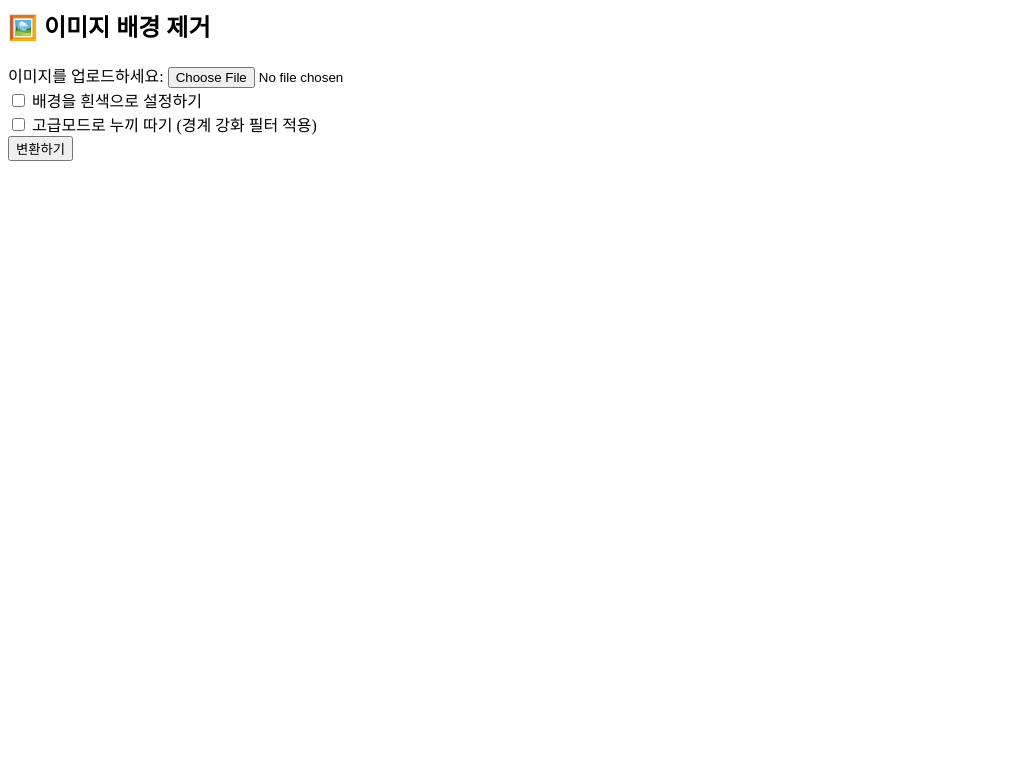
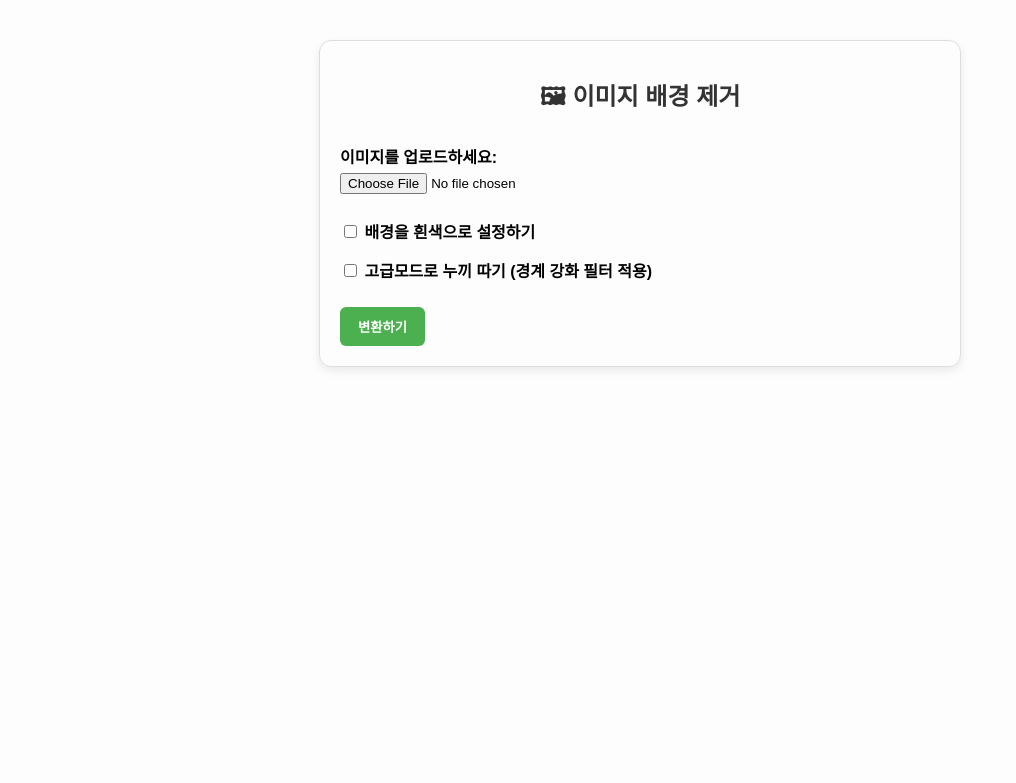
Before and after one commit to minhee0830/work_project, a Flask app: page /remove-bg in a window 1280 px wide. Shown: the top 783 px of the page, without its empty margins (0-1016 px from the left). Run offline with Flask 3, Linux system fonts and the light colour scheme.

Commit message:
누끼 고급기능 추가, ui 개선

```diff
--- a/app.py
+++ b/app.py
@@ -91,7 +91,7 @@ def image_resize():
                 resized_url = url_for('static', filename=f'resized_images/{out_name}')
     return render_template('image_resize.html', resized_url=resized_url, upscaled_url=upscaled_url)
 
-# 배경 제거 (고급 모드 선택 가능)
+
 @app.route('/remove-bg', methods=['GET', 'POST'])
 def remove_bg():
     removed_url = None
@@ -102,31 +102,37 @@ def remove_bg():
 
         if image:
             input_data = image.read()
-            if high_quality_option:
-                # 고급 모드: 1차 remove → 필터 → 2차 remove
-                original = Image.open(io.BytesIO(input_data)).convert("RGBA")
-                step1 = remove(original)
-                step1_image = Image.open(io.BytesIO(step1)).convert("RGBA")
-                step2 = step1_image.filter(ImageFilter.EDGE_ENHANCE)
-                step3 = remove(step2)
-                result_image = Image.open(io.BytesIO(step3)).convert("RGBA")
-            else:
-                # 기본 모드
-                result = remove(input_data)
-                result_image = Image.open(io.BytesIO(result)).convert("RGBA")
+            try:
+                if high_quality_option:
+                    # 고급 모드: 1차 remove → 필터 → 2차 remove
+                    original = Image.open(io.BytesIO(input_data)).convert("RGBA")
+                    step1 = remove(original)
+                    step1_image = Image.open(io.BytesIO(step1)).convert("RGBA")
+                    step2 = step1_image.filter(ImageFilter.EDGE_ENHANCE)
+                    buffered = io.BytesIO()
+                    step2.save(buffered, format="PNG")
+                    step2_bytes = buffered.getvalue()
+                    step3 = remove(step2_bytes)
+                    result_image = Image.open(io.BytesIO(step3)).convert("RGBA")
+                else:
+                    # 기본 모드
+                    result = remove(input_data)
+                    result_image = Image.open(io.BytesIO(result)).convert("RGBA")
 
-            if white_bg_option:
-                white_bg = Image.new("RGBA", result_image.size, (255, 255, 255, 255))
-                result_image = Image.alpha_composite(white_bg, result_image)
+                if white_bg_option:
+                    white_bg = Image.new("RGBA", result_image.size, (255, 255, 255, 255))
+                    result_image = Image.alpha_composite(white_bg, result_image)
 
-            filename = f"removed_{uuid.uuid4()}.png"
-            save_path = os.path.join("static/removed_bg", filename)
-            result_image.save(save_path)
-            removed_url = url_for('static', filename=f'removed_bg/{filename}')
+                filename = f"removed_{uuid.uuid4()}.png"
+                save_path = os.path.join("static/removed_bg", filename)
+                result_image.save(save_path)
+                removed_url = url_for('static', filename=f'removed_bg/{filename}')
+            except Exception as e:
+                print("고급모드 처리 중 오류 발생:", e)
 
     return render_template('remove_bg.html', removed_url=removed_url)
 
-# 이미지 포맷 변환
+
 @app.route('/convert-format', methods=['GET', 'POST'])
 def convert_format():
     converted_url = None
@@ -141,6 +147,7 @@ def convert_format():
             converted_url = url_for('static', filename=f'resized_images/{filename}')
     return render_template('convert_format.html', converted_url=converted_url)
 
+
 # 홈
 @app.route('/')
 def index():
--- a/templates/remove_bg.html
+++ b/templates/remove_bg.html
@@ -1,34 +1,80 @@
-<!-- templates/remove_bg.html -->
-<div class="container mt-4">
-    <h2>🖼️ 이미지 배경 제거</h2>
+<!DOCTYPE html>
+<html lang="ko">
+<head>
+    <meta charset="UTF-8">
+    <title>이미지 배경 제거</title>
+    <style>
+        body {
+            font-family: "Apple SD Gothic Neo", sans-serif;
+            max-width: 600px;
+            margin: 40px auto;
+            padding: 20px;
+            background-color: #fdfdfd;
+            border: 1px solid #ddd;
+            border-radius: 12px;
+            box-shadow: 0 4px 10px rgba(0,0,0,0.08);
+        }
+        h1 {
+            font-size: 24px;
+            text-align: center;
+            margin-bottom: 24px;
+            color: #333;
+        }
+        label {
+            display: block;
+            margin: 15px 0 5px;
+            font-weight: bold;
+        }
+        input[type="file"] {
+            margin-bottom: 10px;
+        }
+        .checkbox-group {
+            margin: 10px 0;
+        }
+        button {
+            margin-top: 15px;
+            padding: 10px 18px;
+            background-color: #4CAF50;
+            border: none;
+            color: white;
+            font-weight: bold;
+            border-radius: 6px;
+            cursor: pointer;
+        }
+        button:hover {
+            background-color: #45a049;
+        }
+        .preview {
+            margin-top: 30px;
+            text-align: center;
+        }
+        .preview img {
+            max-width: 100%;
+            border-radius: 10px;
+            box-shadow: 0 2px 6px rgba(0,0,0,0.1);
+        }
+    </style>
+</head>
+<body>
+    <h1>🖼 이미지 배경 제거</h1>
     <form method="POST" enctype="multipart/form-data">
-      <div class="mb-3">
-        <label for="image" class="form-label">이미지를 업로드하세요:</label>
-        <input class="form-control" type="file" name="image" required>
-      </div>
+        <label for="image">이미지를 업로드하세요:</label>
+        <input type="file" name="image" required>
 
-      <div class="form-check">
-        <input class="form-check-input" type="checkbox" name="white_bg" value="yes" id="white_bg">
-        <label class="form-check-label" for="white_bg">
-          배경을 흰색으로 설정하기
-        </label>
-      </div>
+        <div class="checkbox-group">
+            <label><input type="checkbox" name="white_bg"> 배경을 흰색으로 설정하기</label>
+            <label><input type="checkbox" name="high_quality"> 고급모드로 누끼 따기 (경계 강화 필터 적용)</label>
+        </div>
 
-      <div class="form-check">
-        <input class="form-check-input" type="checkbox" name="high_quality" value="yes" id="high_quality">
-        <label class="form-check-label" for="high_quality">
-          고급모드로 누끼 따기 (경계 강화 필터 적용)
-        </label>
-      </div>
-
-      <button type="submit" class="btn btn-primary mt-3">변환하기</button>
+        <button type="submit">변환하기</button>
     </form>
 
     {% if removed_url %}
-    <div class="mt-4">
-      <h5>결과:</h5>
-      <img src="{{ removed_url }}" class="img-fluid" alt="결과 이미지 미리보기">
-      <a href="{{ removed_url }}" class="btn btn-success mt-2" download>📥 다운로드</a>
-    </div>
+        <div class="preview">
+            <h2>✅ 변환된 이미지</h2>
+            <img src="{{ removed_url }}" alt="변환 결과 이미지">
+            <p><a href="{{ removed_url }}" download>이미지 다운로드</a></p>
+        </div>
     {% endif %}
-  </div>
+</body>
+</html>
```
